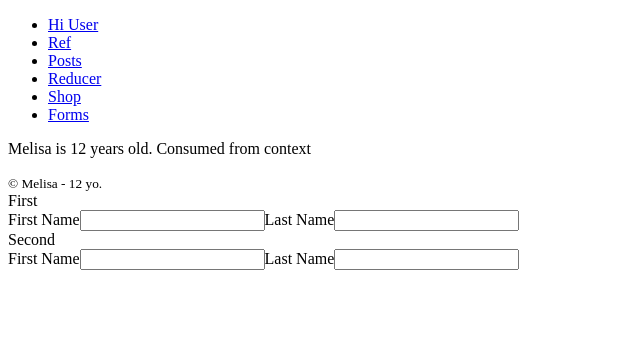
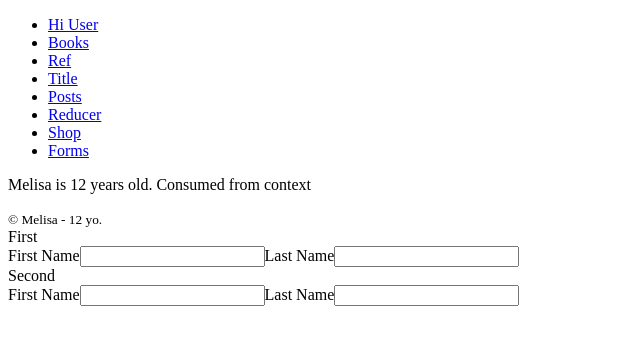
Before and after one commit to marvin-nyalik/IncognitoReact, a React (Vite) app: page / in a window 1280 px wide. Shown: the top 344 px of the page, without its empty margins (0-640 px from the left). Built offline with nearby package versions, Linux system fonts and the light colour scheme.

Commit message:
Add books link to navbar

```diff
--- a/src/components/Navbar.jsx
+++ b/src/components/Navbar.jsx
@@ -5,7 +5,9 @@ const Navbar = () => {
     <nav>
       <ul>
         <li><Link to="/">Hi User</Link></li>
+        <li><Link to="/books">Books</Link></li>
         <li><Link to="/ref">Ref</Link></li>
+        <li><Link to="/title">Title</Link></li>
         <li><Link to="/posts">Posts</Link></li>
         <li><Link to="/reducer">Reducer</Link></li>
         <li><Link to="/shop">Shop</Link></li>
```
